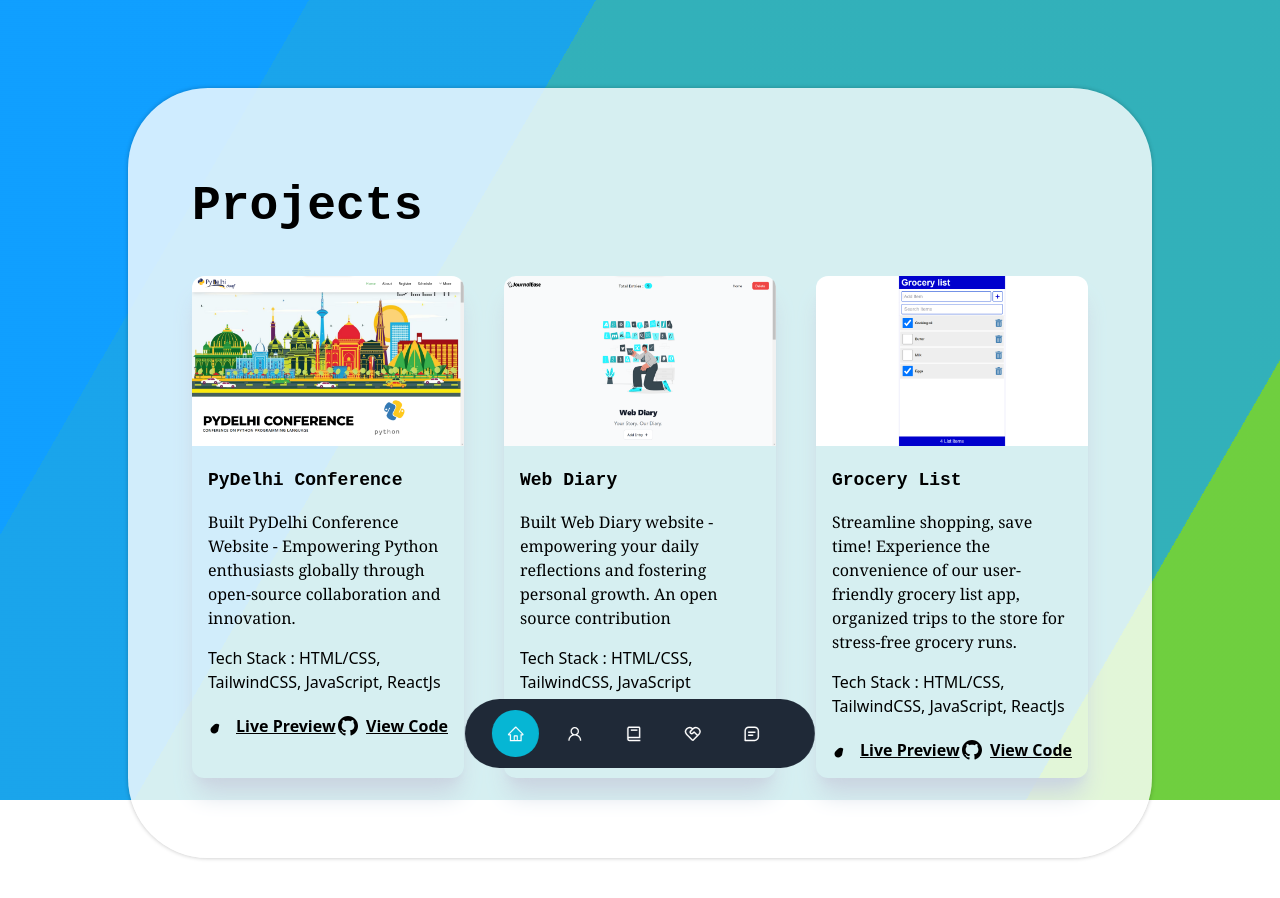
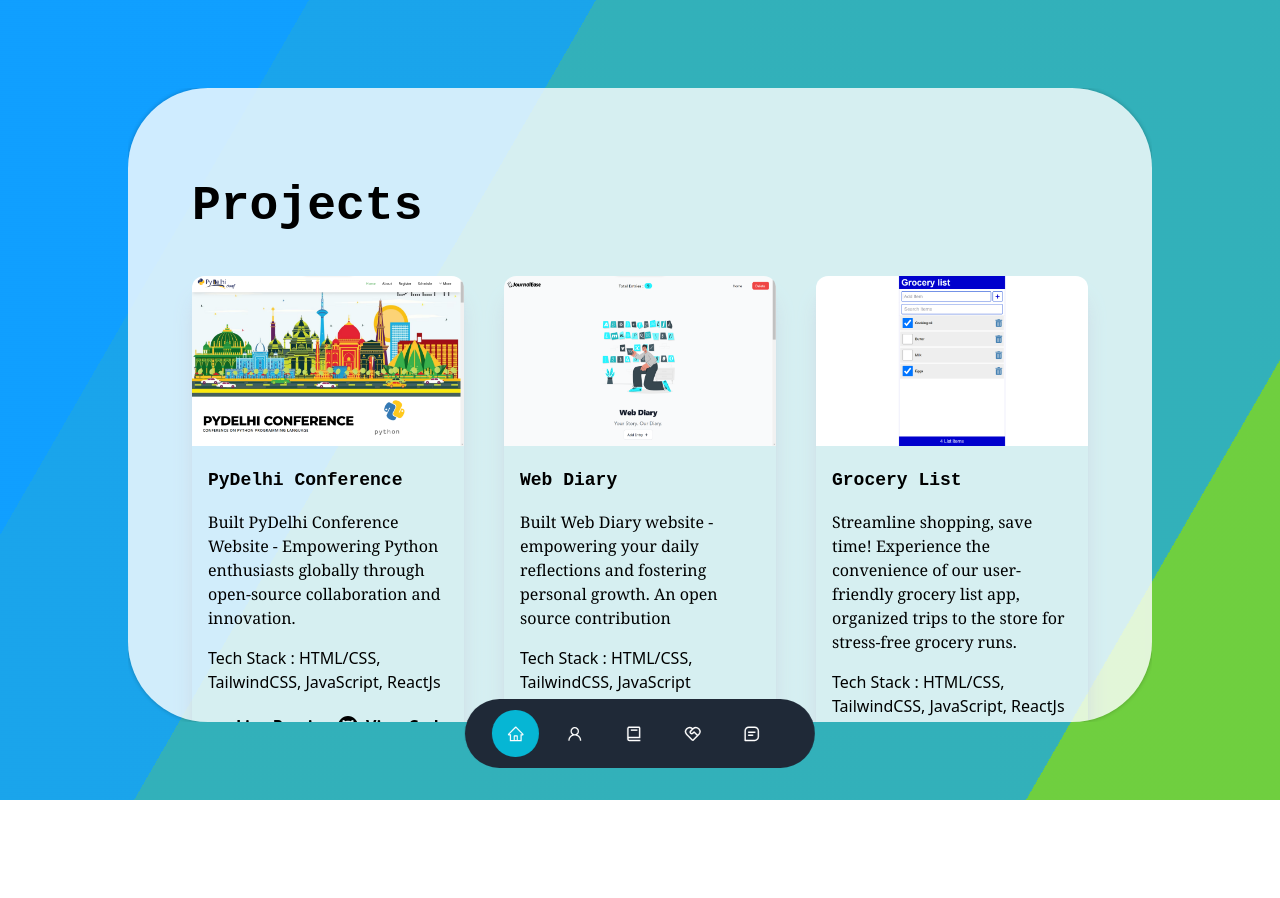
Before and after one commit to codecShivam/portfolio-shivam, a React (Vite) app: page /projects in a window 1280 px wide. Shown: the top 898 px of the page. After the commit the page ends 800 px from the top, so only its background shows below. Built offline with nearby package versions, Linux system fonts and the light colour scheme.

Commit message:
fixed scrolling effect

```diff
--- a/src/components/Project.tsx
+++ b/src/components/Project.tsx
@@ -18,9 +18,14 @@ const Project: React.FC<ProjectProps> = ({
     githubLink,
 }) => {
     return (
-        <article className="rounded-xl mt-10 mb-20 overflow-hidden shadow-xl shadow-slate-300 dark:shadow-slate-900">
-      <div className="relative transform transition-transform duration-300 hover:scale-105 hover:translate-y-[-5px]">
-        <img src={image} className="w-full late-image" alt="" loading="lazy" />
+        <article className="rounded-xl mt-10 mb-20 overflow-hidden shadow-xl shadow-slate-300 dark:shadow-slate-900 hover:shadow-lg hover:scale-105 hover:-translate-y-2 hover:translate-x-2 transition-transform duration-300">
+      <div className="relative overflow-hidden">
+        <img
+          src={image}
+          className="w-full animate-zoomInAnimation"
+          alt=""
+          loading="lazy"
+        />
       </div>
             <div className="dark:bg-dark-card  p-4">
                 <h1 className="dark:text-light-heading  font-semibold text-lg pt-1">{title}</h1>
--- a/src/components/project.css
+++ b/src/components/project.css
@@ -13,3 +13,15 @@
   .late-image {
     animation: fadeInImage 1s ease-out 500ms;
   }
+@keyframes zoomInAnimation {
+    0% {
+      transform: scale(1);
+    }
+    100% {
+      transform: scale(1.2);
+    }
+  }
+
+  .animate-zoomInAnimation {
+    animation: zoomInAnimation 1s ease-in-out infinite alternate;
+  }
--- a/src/pages/projects/Details.tsx
+++ b/src/pages/projects/Details.tsx
@@ -26,5 +26,29 @@ export const projectDetails = [
     techstack: "HTML/CSS, TailwindCSS, JavaScript, ReactJs",
     previewLink: "https://grocery-list-repo.netlify.app/",
     githubLink: "https://github.com/codecShivam/grocery-list",
+  },
+  {
+    title: "PyDelhi Conference",
+    image: projectImage1,
+    description: "Built PyDelhi Conference Website - Empowering Python enthusiasts globally through open-source collaboration and innovation.",
+    techstack: "HTML/CSS, TailwindCSS, JavaScript, ReactJs",
+    previewLink: "https://pydelhiconf.netlify.app/",
+    githubLink: "https://github.com/codecShivam/conference",
+  },
+  {
+    title: "Web Diary",
+    image: projectImage2,
+    description: `Built Web Diary website - empowering your daily reflections and fostering personal growth. An open source contribution`,
+    techstack: "HTML/CSS, TailwindCSS, JavaScript",
+    previewLink: "https://github.com/codecShivam/JournalEase-Frontend",
+    githubLink: "https://github.com/codecShivam/JournalEase-Frontend",
+  },
+  {
+    title: "Grocery List",
+    image: projectImage3,
+    description: ` Streamline shopping, save time! Experience the convenience of our user-friendly grocery list app, organized trips to the store for stress-free grocery runs.`,
+    techstack: "HTML/CSS, TailwindCSS, JavaScript, ReactJs",
+    previewLink: "https://grocery-list-repo.netlify.app/",
+    githubLink: "https://github.com/codecShivam/grocery-list",
   }
 ];
--- a/src/pages/projects/Projects.tsx
+++ b/src/pages/projects/Projects.tsx
@@ -34,17 +34,40 @@ const About: React.FC = () => {
   return (
     <animated.div style={animationProps}>
     <div
-        className="absolute sm:left-[10%] left-0 sm:top-[11%] top-[6%] right-0 sm:right-[10%]"
+      className="absolute overflow-hidden sm:left-[10%] left-0 sm:top-[11%] top-[6%] right-0 sm:right-[10%] overflow-y-hidden overscr"
       id="about"
+      style={{ height: "calc(93.2vh - 7rem)" }}
     >
-        <div className="content pt-12">
-          <div className="mx-auto   px-16">
-            <main className="container  mx-auto max-width pt-10 mb-20">
+      <div className="content pt-12 overflow-y-auto " style={{ maxHeight: "100%" }}>
+        <style>
+          {`
+            /* Customize scrollbar for webkit-based browsers (e.g., Chrome, Safari) */
+            ::-webkit-scrollbar {
+              width: 4px; /* Set the width of the scrollbar */
+            }
+
+            ::-webkit-scrollbar-thumb {
+              background-color: rgba(0, 0, 0, 0.3); /* Set the color of the scrollbar thumb */
+              border-radius: 100px; /* Set the border radius of the scrollbar thumb */
+            }
+
+            ::-webkit-scrollbar-thumb:hover {
+              background-color: rgba(0, 0, 0, 0.6); /* Set the color of the scrollbar thumb on hover */
+            }
+
+            ::-webkit-scrollbar-track {
+              background-color: rgba(0, 0, 0, 0); /* Set the color of the scrollbar track */
+            }
+          `}
+        </style>
+        <div className="mx-auto px-16 ">
+          {/* Add overflow-hidden class to keep scrollbar within rounded container */}
+          <main className="container mx-auto  max-width pt-10 mb-20">
             <section>
-                <h1 className="text-2xl text-dark-heading dark:text-light-heading md:text-4xl xl:text-5xl xl:leading-tight font-bold">
+              <h1 className="text-2xl  text-dark-heading dark:text-light-heading md:text-4xl xl:text-5xl xl:leading-tight font-bold">
                 Projects
               </h1>
-                <div className="grid   grid-cols-1 md:grid-cols-2 lg:grid-cols-3 gap-x-10">
+              <div className="grid grid-cols-1 md:grid-cols-2 lg:grid-cols-3 gap-x-10">
                 {projectDetails.map(
                   ({
                     title,
```
Lines whose indentation alone changed are shown as unchanged.
